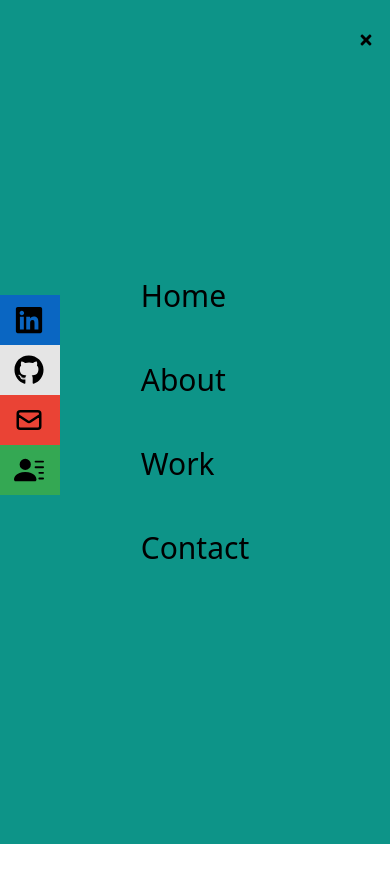
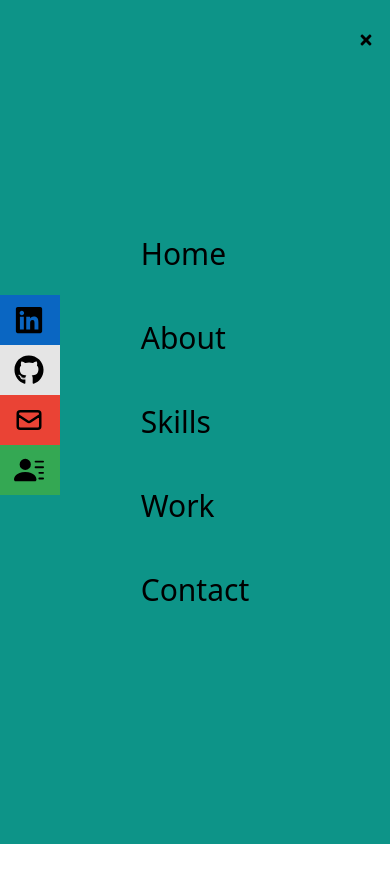
Before and after one commit to CalCar0707/W20C-reactportfolio, a React (Create React App) app: page / in a window 390 px wide. Both pictures are taken after a click on the element 366 px from the left and 40 px from the top of the page. Shown: the top 882 px of the page. Built offline with nearby package versions, Linux system fonts and the light colour scheme.

Commit message:
updated onclick state for hamburger menu

```diff
--- a/src/components/Navigation.js
+++ b/src/components/Navigation.js
@@ -32,6 +32,7 @@
                             Skills
                         </Link>
                         </li>
+
                         <li>
                         <Link to="work" smooth={true} duration={500} >
                             Work
@@ -56,25 +57,31 @@
             <div className={!nav ? 'hidden' : 'absolute top-0 left-0 w-full h-screen bg-teal-600 flex flex-col justify-center items-center'}>
             <ul>
                         <li className='py-6 text-3xl'>
-                        <Link to="home" smooth={true} duration={500} >
+                        <Link onClick={handleClick} to="home" smooth={true} duration={500} >
                             Home
                         </Link>
                         </li>
 
                         <li className='py-6 text-3xl'>
-                        <Link to="about" smooth={true} duration={500} >
+                        <Link onClick={handleClick} to="about" smooth={true} duration={500} >
                             About
                         </Link>
                         </li>
 
                         <li className='py-6 text-3xl'>
-                        <Link to="work" smooth={true} duration={500} >
+                        <Link onClick={handleClick} to="skills" smooth={true} duration={500} >
+                            Skills
+                        </Link>
+                        </li>
+
+                        <li className='py-6 text-3xl'>
+                        <Link onClick={handleClick} to="work" smooth={true} duration={500} >
                             Work
                         </Link>
                         </li>
 
                         <li className='py-6 text-3xl'>
-                        <Link to="contact" smooth={true} duration={500} >
+                        <Link onClick={handleClick} to="contact" smooth={true} duration={500} >
                             Contact
                         </Link>
                         </li>
```
